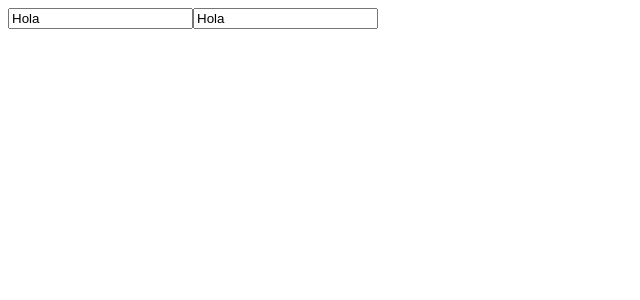
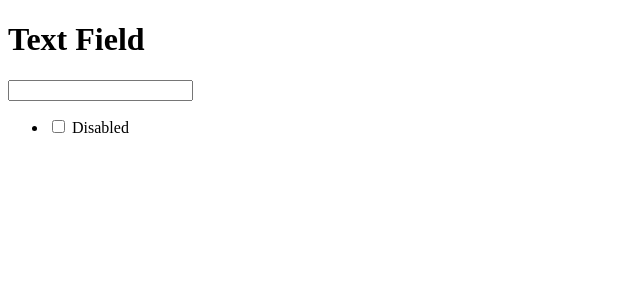
Before and after one commit to Bitmonica/Vue-tailwind, a Vue app: page / in a window 1280 px wide. Shown: the top 300 px of the page, without its empty margins (0-640 px from the left). Built offline with nearby package versions, Linux system fonts and the light colour scheme.

Commit message:
A few more test & the demo app init

```diff
--- a/src/App.vue
+++ b/src/App.vue
@@ -1,7 +1,24 @@
 <template>
   <div id="app">
-    <t-text-field v-model="form.example" />
-    <t-text-field v-model="form.example" />
+    <h1>Text Field</h1>
+
+    <t-text-field
+      v-model="text.value"
+      :disabled="text.disabled"
+      :id="text.id"
+      :name="text.name"
+    />
+
+    <p>{{ text.value }}</p>
+
+    <ul>
+      <li>
+        <label for="text-disabled">
+          <input id="text-disabled" type="checkbox" v-model="text.disabled" />
+          Disabled
+        </label>
+      </li>
+    </ul>
   </div>
 </template>
 
@@ -12,10 +29,14 @@ export default {
   components: {
     TTextField
   },
+
   data () {
     return {
-      form: {
-        example: 'Hola'
+      text: {
+        value: null,
+        disabled: null,
+        id: 'text-field',
+        name: 'text-field'
       }
     }
   },
--- a/src/components/TTextField.vue
+++ b/src/components/TTextField.vue
@@ -1,5 +1,11 @@
 <template>
-  <input type="text" v-model="currentValue">
+  <input
+    :type="type"
+    v-model="currentValue"
+    :disabled="disabled"
+    :id="id"
+    :name="name"
+  >
 </template>
 
 <script>
@@ -8,6 +14,22 @@ export default {
   props: {
     value: {
       type: [String, Number],
+      default: null
+    },
+    disabled: {
+      type: Boolean,
+      default: null
+    },
+    type: {
+      type: String,
+      default: 'text'
+    },
+    id: {
+      type: String,
+      default: null
+    },
+    name: {
+      type: String,
       default: null
     }
   },
```
Also changed, not shown: 1 other file (tests, documents, lock files or other folders).
